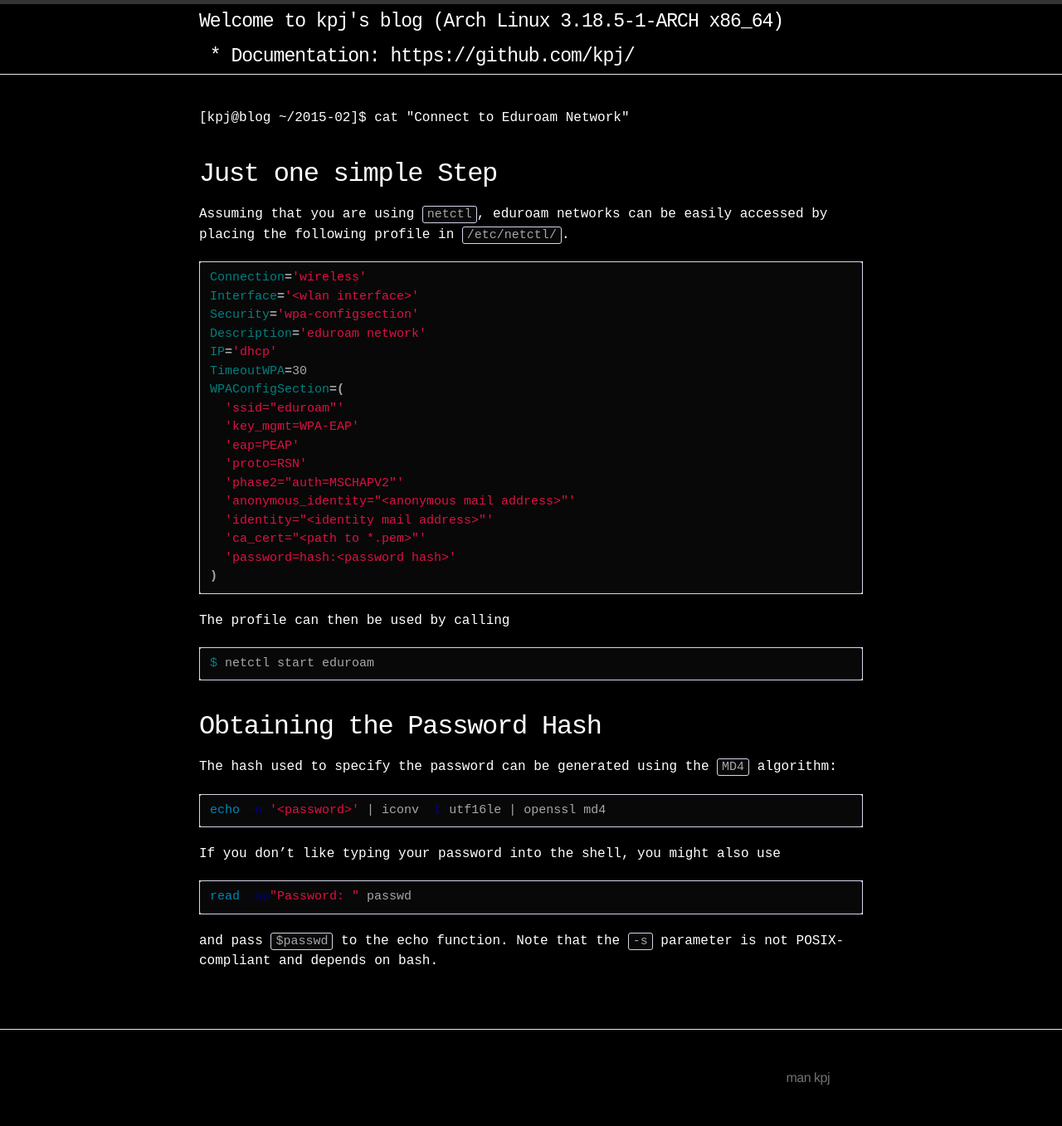
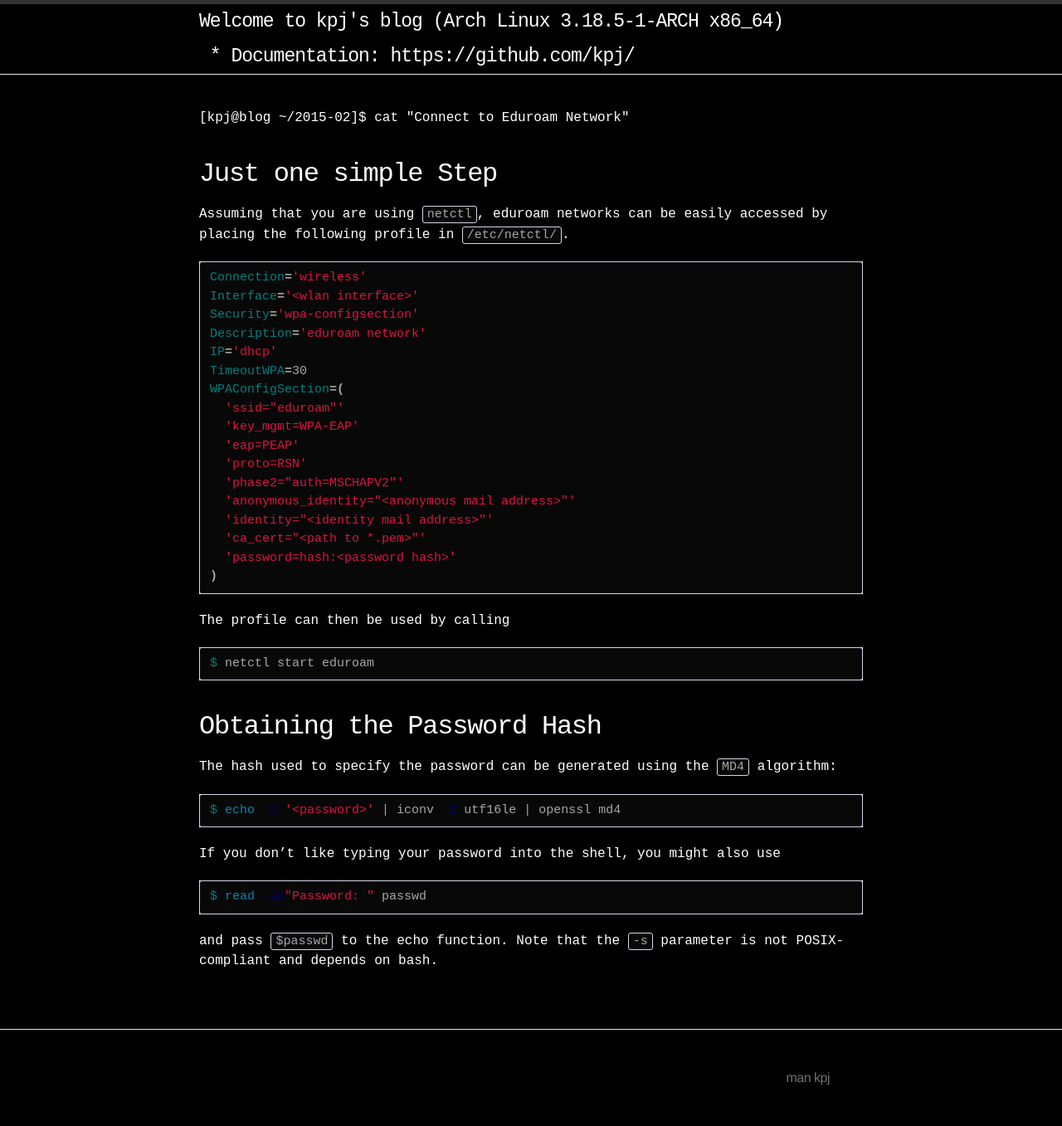
Before and after one commit to kpj/kpj.github.io--old, a Jekyll site: the page built from _posts/2015-02-06-eduroam.md, in a window 1280 px wide. Shown: the whole page at 83% size. Built offline with Jekyll 4.4.1, drawn with Linux system fonts in a browser that asks for light colours.

Commit message:
Fixed bash highlights

```diff
--- a/_posts/2015-02-06-eduroam.md
+++ b/_posts/2015-02-06-eduroam.md
@@ -40,13 +40,13 @@ Obtaining the Password Hash
 The hash used to specify the password can be generated using the `MD4` algorithm:
 
 {% highlight bash %}
-echo -n '<password>' | iconv -t utf16le | openssl md4
+$ echo -n '<password>' | iconv -t utf16le | openssl md4
 {% endhighlight %}
 
 If you don't like typing your password into the shell, you might also use
 
 {% highlight bash %}
-read -sp"Password: " passwd
+$ read -sp"Password: " passwd
 {% endhighlight %}
 
 and pass `$passwd` to the echo function. Note that the `-s` parameter is not POSIX-compliant and depends on bash.
```
